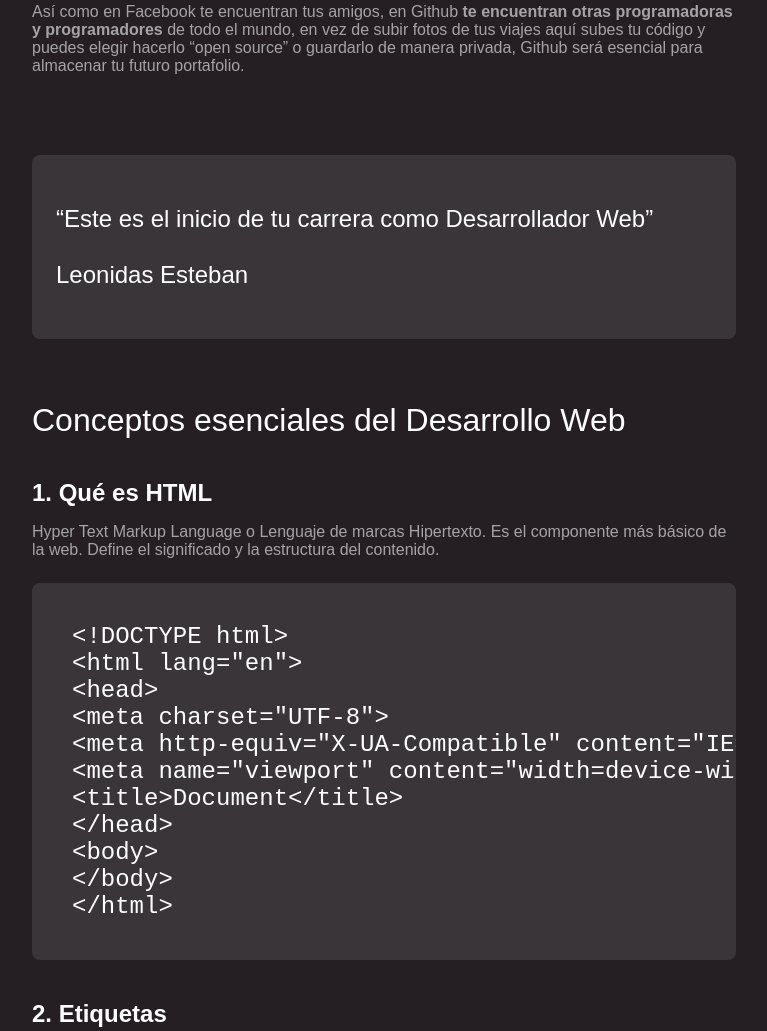
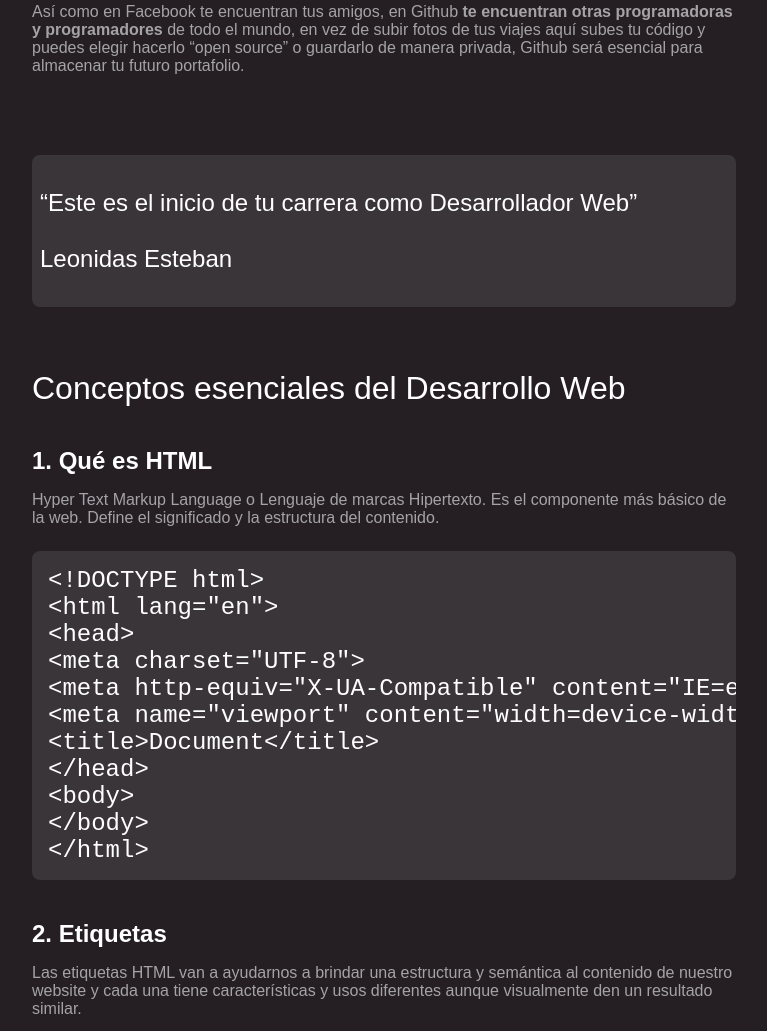
Before and after one commit to jsebastianreyes/Nemium, a plain HTML site: page nemium-b.html in a window 1280 px wide. Shown: the part 1361-2392 px from the top of the page, without its empty margins (256-1023 px from the left). Drawn offline with Linux system fonts and the light colour scheme.

Commit message:
Logical css actualizado

```diff
--- a/css/style-logical.css
+++ b/css/style-logical.css
@@ -148,7 +148,7 @@ hr {
 
 pre {
   background: var(--color-terciario);
-  padding: 40px;
+  padding: 16px;
   overflow: auto;
    border-radius: 8px;
    margin-block-end:40px ;
@@ -218,10 +218,10 @@ blockquote {
   line-height: 32px;
   font-size: 24px;
   /* padding: 24px; */
-  padding-inline-end: 24px;
-  padding-inline-start: 24px;
-  padding-block-start: 24px;
-  padding-block-end: 24px;
+  padding-inline-end: 8px;
+  padding-inline-start: 8px;
+  padding-block-start: 8px;
+  padding-block-end: 8px;
 }
 blockquote p {
   color: var(--color-ppal);
@@ -413,4 +413,18 @@ details{
   header .menu-ppal{
     margin-block-end: 80px;
   }
+
+  pre{
+    padding: 40px;
+  }
+
+  blockquote {
+
+    padding-inline-end: 24px;
+    padding-inline-start: 24px;
+    padding-block-start: 24px;
+    padding-block-end: 24px;
+  }
+
+
 }
```
